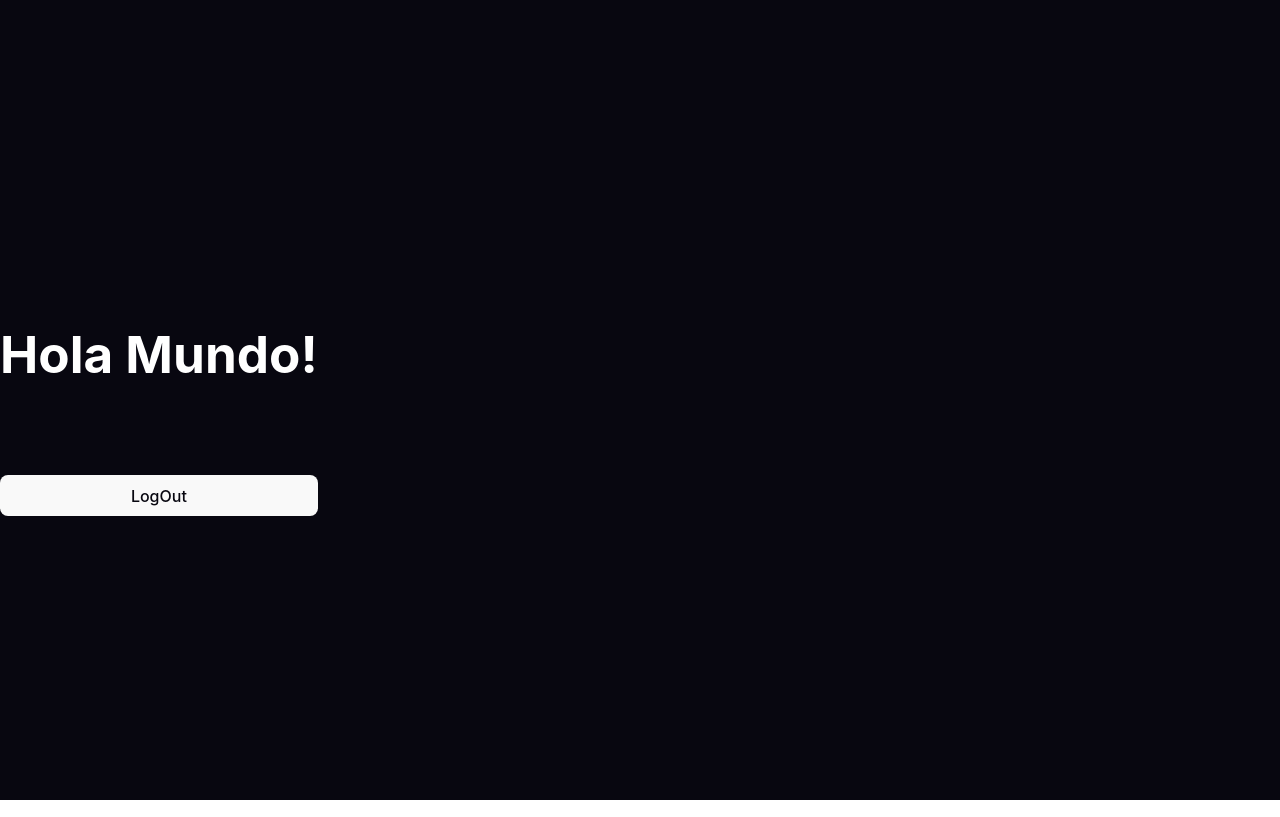
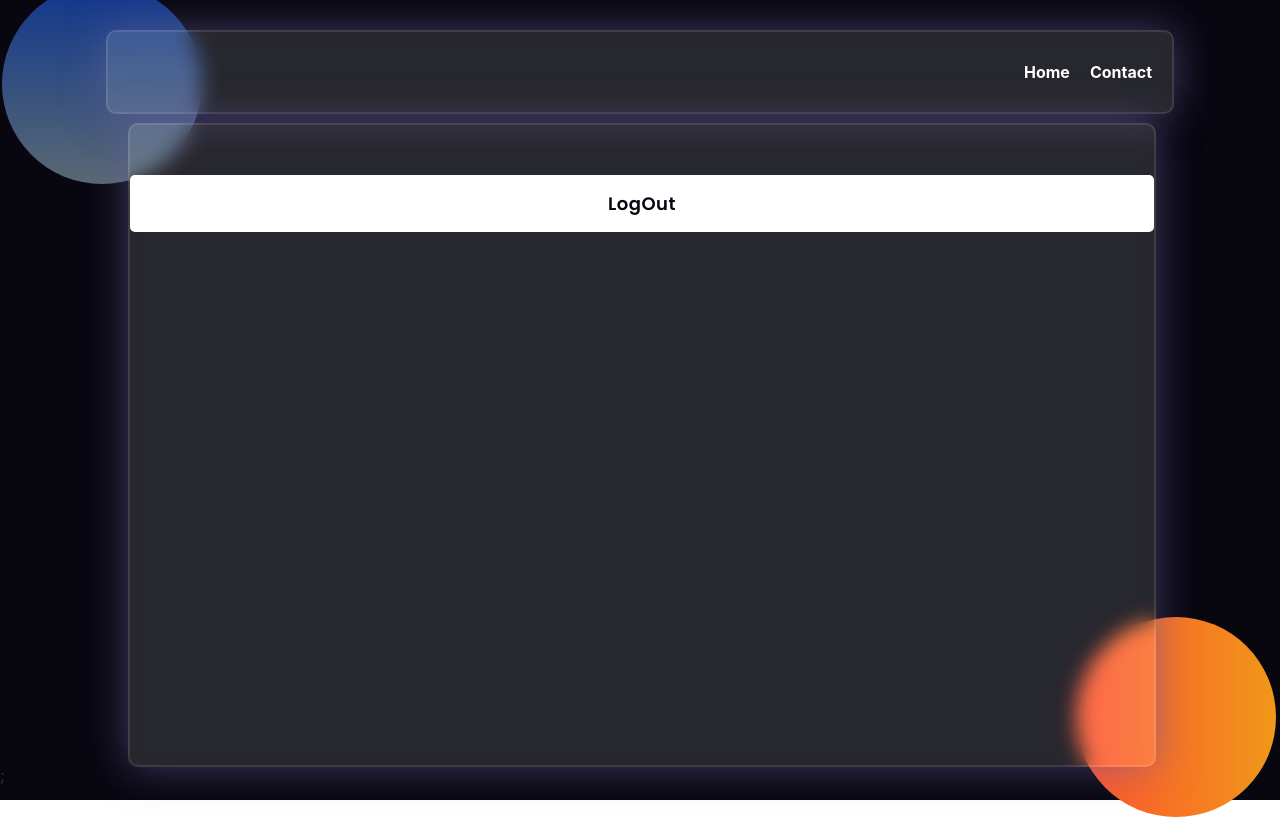
Before and after one commit to thiiago0/Dashboard2.0, a React (Vite) app: page /auth/login in a window 1280 px wide. Both pictures are taken after a click on the button "Log In". Built offline with nearby package versions, Linux system fonts and the light colour scheme.

Commit message:
finalizando home

```diff
--- a/src/App.jsx
+++ b/src/App.jsx
@@ -1,7 +1,12 @@
 import { AppRouter } from "./router/AppRouter";
 
 function App() {
-  return <AppRouter />;
+  return (
+    <>
+      {/* <Header menuOptions={options} /> */}
+      <AppRouter />;
+    </>
+  );
 }
 
 export default App;
--- a/src/auth/pages/Login/loginStyle.css
+++ b/src/auth/pages/Login/loginStyle.css
@@ -4,9 +4,7 @@
   margin: 0;
   box-sizing: border-box;
 } */
-body {
-  background-color: #080710;
-}
+
 .background {
   width: 430px;
   height: 520px;
--- a/src/context/MyAplicationContext.jsx
+++ b/src/context/MyAplicationContext.jsx
@@ -4,8 +4,13 @@ import MyContext from "./MyContext";
 export const MyAplicationContext = ({ children }) => {
   const [isLogged, setIsLogged] = useState("logout");
 
+  let options = [
+    { id: 1, nombre: "Home", enlace: "/" },
+    { id: 2, nombre: "Contact", enlace: "/contact" },
+  ];
+
   return (
-    <MyContext.Provider value={{ isLogged, setIsLogged }}>
+    <MyContext.Provider value={{ isLogged, setIsLogged, options }}>
       {children}
     </MyContext.Provider>
   );
--- /dev/null
+++ b/src/dashboard/componentes/Header/header.css
@@ -0,0 +1,33 @@
+.contenedor {
+  height: 40px;
+  width: 80%;
+  position: fixed;
+  top: 10px;
+  display: flex;
+  flex-direction: row;
+  justify-content: flex-end;
+  padding: 20px;
+  background-color: rgba(255, 255, 255, 0.13);
+  border-radius: 10px;
+  backdrop-filter: blur(10px);
+  border: 2px solid rgba(255, 255, 255, 0.1);
+  box-shadow: 0 0 40px rgba(101, 95, 156, 0.6);
+  align-items: center;
+  flex-wrap: nowrap;
+  margin-top: 20px;
+  z-index: 1;
+}
+
+.item-container {
+  display: flex;
+  gap: 20px;
+}
+
+.item-container li {
+  list-style: none;
+}
+
+.item-container li a {
+  text-decoration: none;
+  color: white;
+}
--- /dev/null
+++ b/src/dashboard/componentes/Header/index.jsx
@@ -0,0 +1,22 @@
+import React from "react";
+import { Link } from "react-router-dom";
+import "./header.css";
+
+export const Header = ({ menuOptions = [] }) => {
+  return (
+    <nav className="contenedor">
+      {/* <div className="picture">
+        <img className="logo" src={Urlogo} alt="Logo" />
+      </div> */}
+      <ul className="item-container">
+        {menuOptions?.map((i) => (
+          <li key={i.id}>
+            <Link to={i.enlace}>
+              <strong>{i.nombre}</strong>
+            </Link>
+          </li>
+        ))}
+      </ul>
+    </nav>
+  );
+};
--- /dev/null
+++ b/src/dashboard/layout/index.jsx
@@ -0,0 +1,16 @@
+import React, { useContext } from "react";
+import { Header } from "../componentes/Header";
+import MyContext from "../../context/MyContext";
+import "./layout.css";
+
+export const Layout = ({ children }) => {
+  const { options } = useContext(MyContext);
+  return (
+    <section className="layout-container">
+      <Header menuOptions={options} />
+      <div className="pages-container">{children}</div>
+      <div className="shape-1"></div>
+      <div className="shape-2"></div>
+    </section>
+  );
+};
--- /dev/null
+++ b/src/dashboard/layout/layout.css
@@ -0,0 +1,39 @@
+.layout-container {
+  position: relative;
+  width: 100vw;
+  height: 100%;
+  display: flex;
+  flex-direction: column;
+  flex-wrap: nowrap;
+  align-items: center;
+  justify-content: center;
+  align-content: center;
+  gap: 20px;
+}
+
+.pages-container {
+  margin-top: 110px;
+  width: 80vw;
+  height: 80vh;
+  z-index: 1;
+}
+
+.shape-1 {
+  height: 200px;
+  width: 200px;
+  position: absolute;
+  border-radius: 50%;
+  background: linear-gradient(#10368e, #596973);
+  left: 2px;
+  top: -29px;
+}
+
+.shape-2 {
+  height: 200px;
+  width: 200px;
+  position: absolute;
+  border-radius: 50%;
+  background: linear-gradient(to right, #ff512f, #f09819);
+  right: 4px;
+  bottom: -54px;
+}
--- a/src/dashboard/pages/Contact/index.jsx
+++ b/src/dashboard/pages/Contact/index.jsx
@@ -1,5 +1,85 @@
-import React from "react";
+import React, { useState } from "react";
 
 export const Contact = () => {
-  return <div>Contact</div>;
+  const [name, setName] = useState("");
+  const [email, setEmail] = useState("");
+  const [tel, setTel] = useState("");
+  const [text, setText] = useState("");
+
+  const handleChangeinput = (setState) => (e) => {
+    setState(e.target.value);
+  };
+
+  const handleClickEnviar = () => {
+    let objContact = {
+      name,
+      email,
+      tel,
+      text,
+    };
+
+    console.log("objContact: ", objContact);
+  };
+
+  return (
+    <div className="background-contacto">
+      <form>
+        <div className="primer">
+          <label htmlFor="Nombre">Nombre</label>
+          <input
+            onChange={handleChangeinput(setName)}
+            required
+            type="text"
+            name="Nombre"
+            id="Nombre"
+            value={name}
+          />
+        </div>
+        <div className="email">
+          <label htmlFor="Correo">Correo</label>
+          <input
+            onChange={handleChangeinput(setEmail)}
+            required
+            type="email"
+            name="Correo"
+            id="Correo"
+            value={email}
+          />
+        </div>
+        <div className="phone">
+          <label htmlFor="Telefono">Telefono</label>
+          <input
+            onChange={handleChangeinput(setTel)}
+            required
+            type="tel"
+            pattern="[0-9]{3}-[0-9]{3}-[0-9]{4}"
+            maxLength={10}
+            name="Telefono"
+            id="Telefono"
+            value={tel}
+          />
+        </div>
+
+        <div className="description">
+          <label htmlFor="Description">Descripción</label>
+          <textarea
+            onChange={handleChangeinput(setText)}
+            required
+            type="text"
+            name="description"
+            id="Description"
+            value={text}
+          />
+        </div>
+
+        <button
+          className="btn-contact"
+          onClick={handleClickEnviar}
+          type="button"
+        >
+          Enviar
+        </button>
+      </form>
+    </div>
+  );
 };
--- /dev/null
+++ b/src/dashboard/pages/Home/home.css
@@ -0,0 +1,56 @@
+.container-home {
+  height: 100%;
+  width: 100%;
+  background-color: rgba(255, 255, 255, 0.13);
+  border-radius: 10px;
+  backdrop-filter: blur(10px);
+  border: 2px solid rgba(255, 255, 255, 0.1);
+  box-shadow: 0 0 40px rgba(101, 95, 156, 0.6);
+}
+
+.container-home * {
+  font-family: "Poppins", sans-serif;
+  color: #f6f0f0;
+  letter-spacing: 0.5px;
+  outline: none;
+  border: none;
+}
+
+.btn-logout {
+  width: 100%;
+  background-color: #ffffff;
+  color: #080710;
+  padding: 15px 0;
+  font-size: 18px;
+  font-weight: 600;
+  border-radius: 5px;
+  cursor: pointer;
+}
+
+/* @media (max-width: 650px) {
+  .container-home {
+    width: 90%;
+    padding: 20px;
+  }
+
+  .background-home {
+    width: 100%;
+    height: auto;
+  }
+
+  .shape-1 {
+    width: 100px;
+    height: 100px;
+  }
+
+  .shape-1:first-child {
+    background: linear-gradient(#10368e, #596973);
+    left: -291px;
+    top: -20px;
+  }
+
+  .btn-logout {
+    width: 100%;
+    height: auto;
+  }
+} */
--- a/src/dashboard/pages/Home/index.jsx
+++ b/src/dashboard/pages/Home/index.jsx
@@ -1,14 +1,15 @@
 import React, { useContext } from "react";
 import MyContext from "../../../context/MyContext";
 import { useNavigate } from "react-router-dom";
+import "./home.css";
 
 export const Home = () => {
   const { setIsLogged } = useContext(MyContext);
   const navigate = useNavigate();
   return (
-    <section>
-      <h1 style={{ color: "#fff" }}>Hola Mundo!</h1>
+    <section className="container-home">
       <button
+        className="btn-logout"
         onClick={() => {
           setIsLogged("logout");
           navigate("/auth/login");
--- a/src/dashboard/routes/DashBoardRoutes.jsx
+++ b/src/dashboard/routes/DashBoardRoutes.jsx
@@ -1,11 +1,15 @@
 import React from "react";
 import { Route, Routes } from "react-router-dom";
 import { Home, Contact } from "../pages";
+import { Layout } from "../layout";
+
 export const DashBoardRoutes = () => {
   return (
-    <Routes>
-      <Route path="/" element={<Home />} />
-      <Route path="/contact" element={<Contact />} />
-    </Routes>
+    <Layout>
+      <Routes>
+        <Route path="/" element={<Home />} />
+        <Route path="/contact" element={<Contact />} />
+      </Routes>
+    </Layout>
   );
 };
--- a/src/index.css
+++ b/src/index.css
@@ -24,6 +24,7 @@ a:hover {
 }
 
 body {
+  background-color: #080710;
   margin: 0;
   display: flex;
   place-items: center;
```
